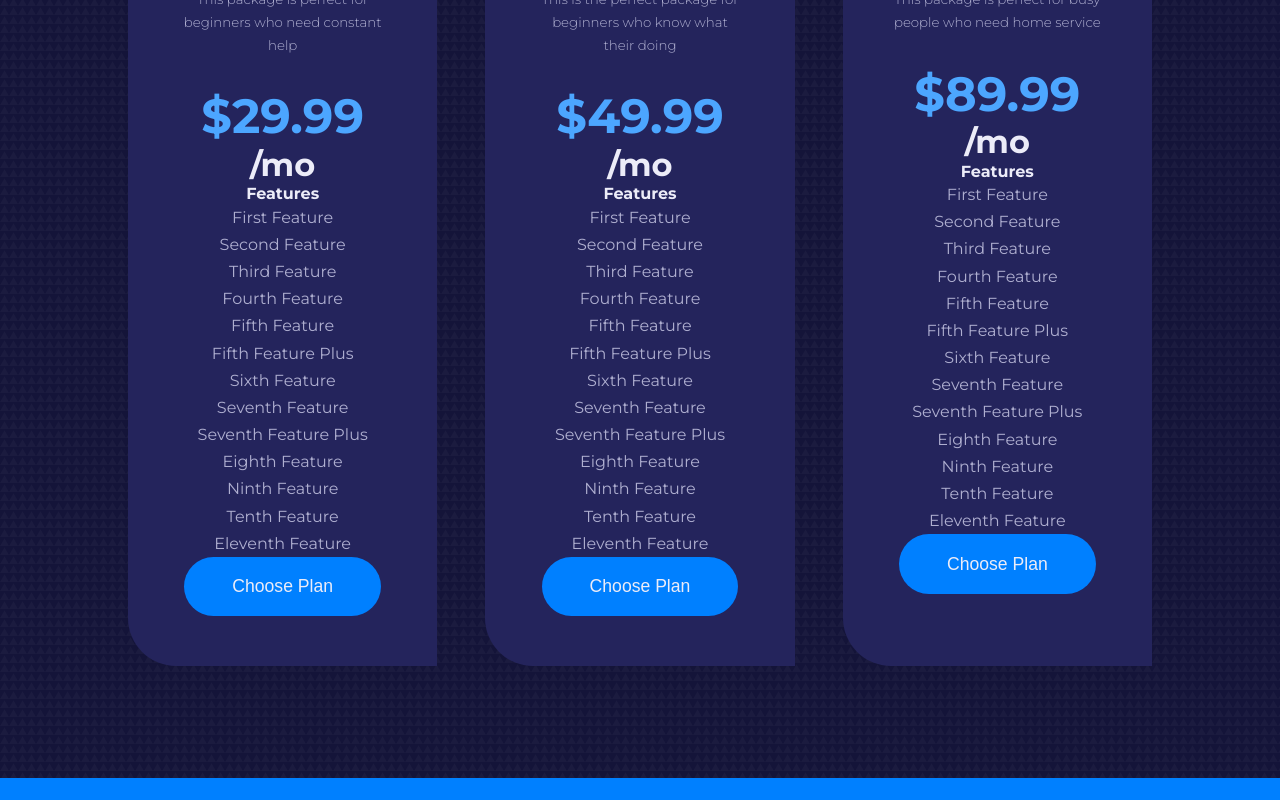
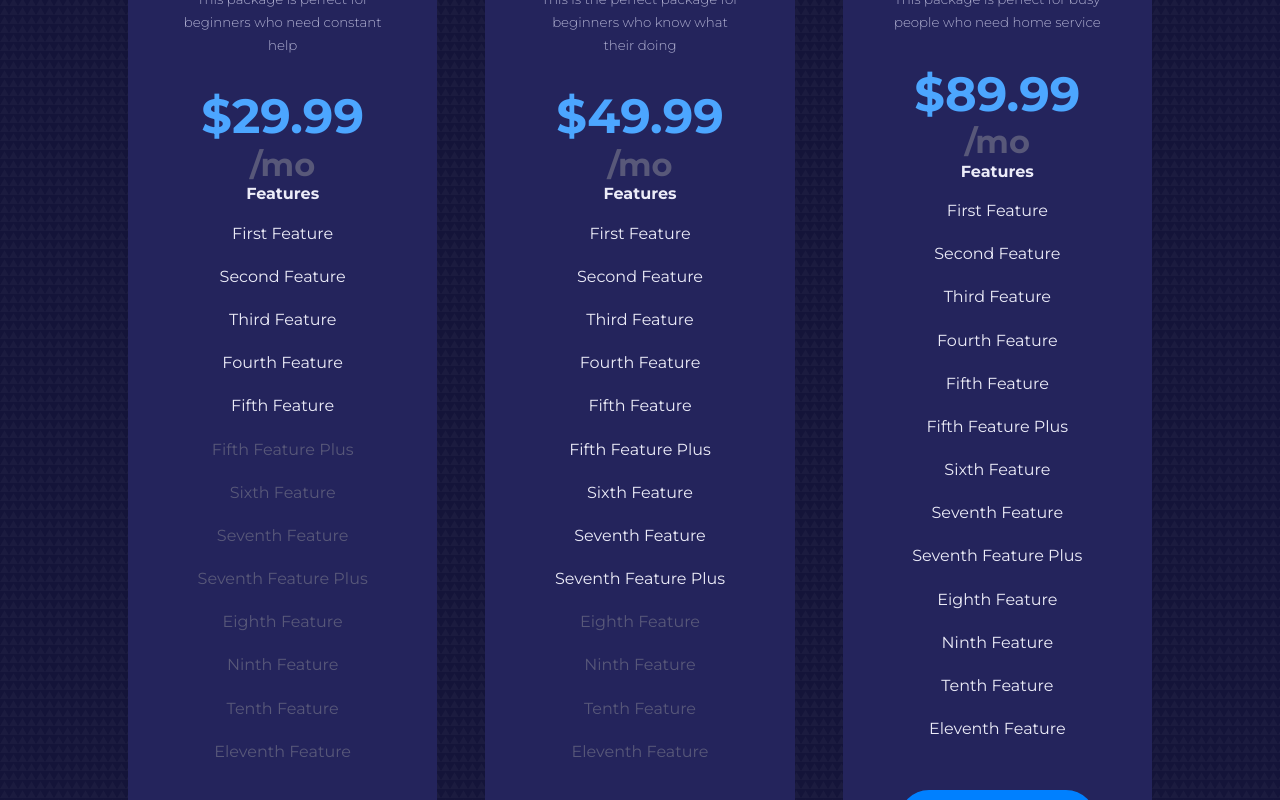
Before and after one commit to kodesand/React-website, a React (Vite) app: page /plans in a window 1280 px wide. Shown: the part 660-1460 px from the top of the page. Built offline with nearby package versions, Linux system fonts and the light colour scheme.

Commit message:
plans page spacing fix

```diff
--- a/src/pages/plans/plans.css
+++ b/src/pages/plans/plans.css
@@ -15,6 +15,25 @@
 .plan h1 {
   color: var(--color-primary-variant);
   display: inline;
+}
+
+.plan h2 {
+  display: inline;
+  color: var(--color-gray-400);
+}
+
+.plan p {
+  margin-top: 1rem;
+  color: var(--color-gray-100);
+}
+
+.plan p.disabled {
+  color: var(--color-gray-400);
+}
+
+.plan button {
+  margin-top: 3rem;
+  cursor: pointer;
 }
 
 /* media queries (medium screens) */
```
